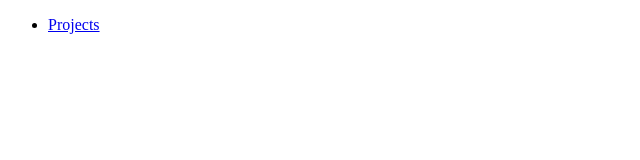
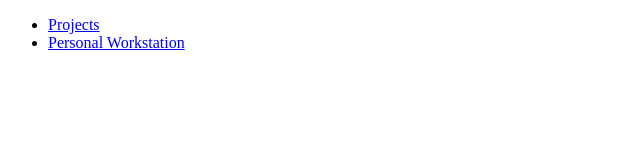
Before and after one commit to OmerFarukKurklu/OmerFarukKurklu.github.io, a plain HTML site: page index.html in a window 1280 px wide. Shown: the whole page, without its empty margins (0-640 px from the left). Drawn offline with Linux system fonts and the light colour scheme.

Commit message:
Update index.html

```diff
--- a/index.html
+++ b/index.html
@@ -3,6 +3,7 @@
   <body>
     <ul>
         <li><a href="/projects">Projects</a></li>
+        <li><a href="/workstation">Personal Workstation</a></li>
     </ul>
   </body>
 </html>
```
